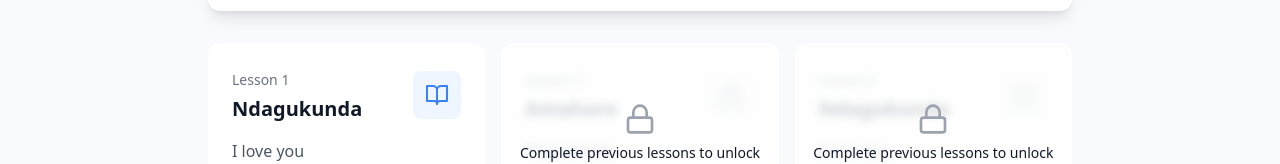
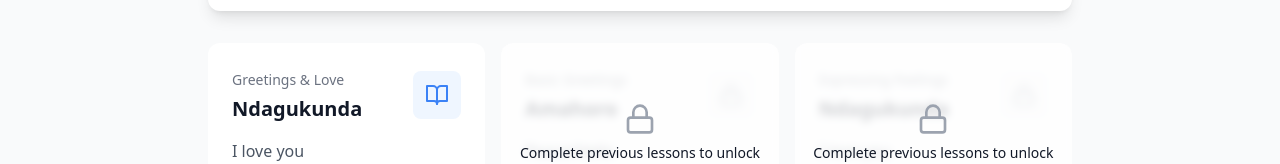
Before and after one commit to lionel-k/lionel-k.github.io, a React (Vite) app in the folder app/: page /login in a window 1280 px wide. Both pictures are taken after typing "name@example.com", "Sample123" into the empty fields and a click on the button "Sign in". Shown: the part 273-437 px from the top of the page. Built offline with nearby package versions, Linux system fonts and the light colour scheme.

Commit message:
Update lesson names in lessons.json and Lessons component

```diff
--- a/app/src/data/lessons.json
+++ b/app/src/data/lessons.json
@@ -1,6 +1,7 @@
 [
   {
     "id": 1,
+    "name": "Greetings & Love",
     "word": "Ndagukunda",
     "translation": "I love you",
     "example": "Ndagukunda cane",
@@ -18,6 +19,7 @@
   },
   {
     "id": 2,
+    "name": "Basic Greetings",
     "word": "Amahoro",
     "translation": "Peace/Hello",
     "example": "Amahoro, umeze gute?",
@@ -98,6 +100,7 @@
   },
   {
     "id": 3,
+    "name": "Expressing Feelings",
     "word": "Ndagukunda",
     "translation": "I love you",
     "example": "Ndagukunda cane",
--- a/app/src/pages/Lessons.tsx
+++ b/app/src/pages/Lessons.tsx
@@ -82,7 +82,7 @@ const Lessons = () => {
                 <div className="flex items-center justify-between mb-4">
                   <div>
                     <span className="text-sm font-medium text-gray-500">
-                      Lesson {lesson.id}
+                      {lesson.name}
                     </span>
                     <h3 className="text-xl font-bold text-gray-900 mt-1">
                       {lesson.word}
```
